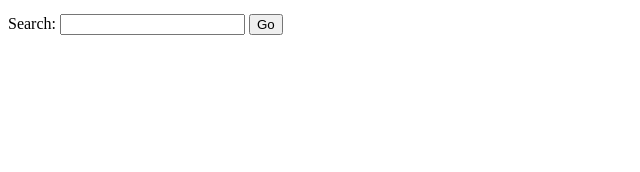
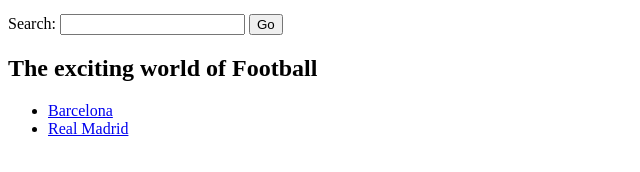
Before and after one commit to arian-mohebbi/Teamwork-Aps7, a plain HTML site: page index.html in a window 1280 px wide. Shown: the part 136-308 px from the top of the page, without its empty margins (0-640 px from the left). Drawn offline with Linux system fonts and the light colour scheme.

Commit message:
add first section with h2 and links

```diff
--- a/index.html
+++ b/index.html
@@ -21,5 +21,14 @@
         <button>Go</button>
       </form>
     </header>
+    <main>
+      <section>
+        <h2>The exciting world of Football</h2>
+        <ul>
+          <li><a href="./barca.html">Barcelona</a></li>
+          <li><a href="./real.html">Real Madrid</a></li>
+        </ul>
+      </section>
+    </main>
   </body>
 </html>
```
